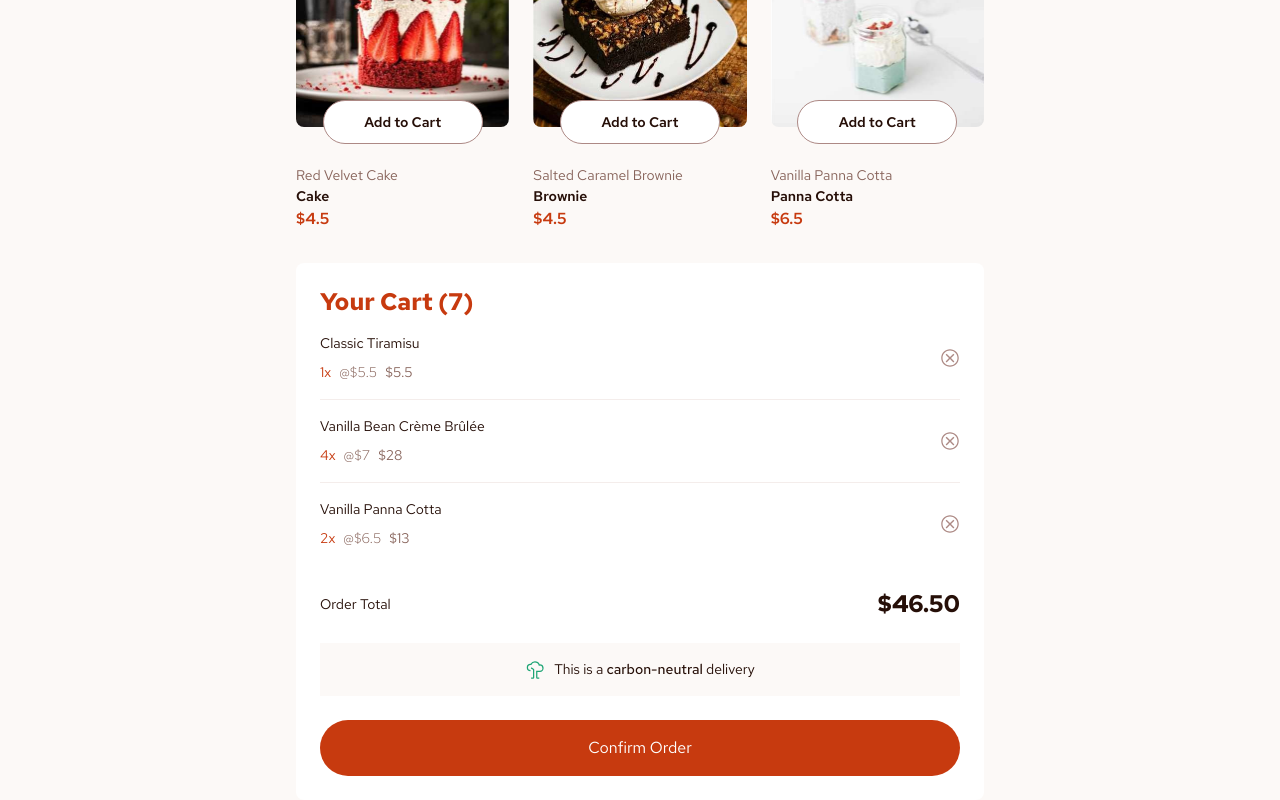
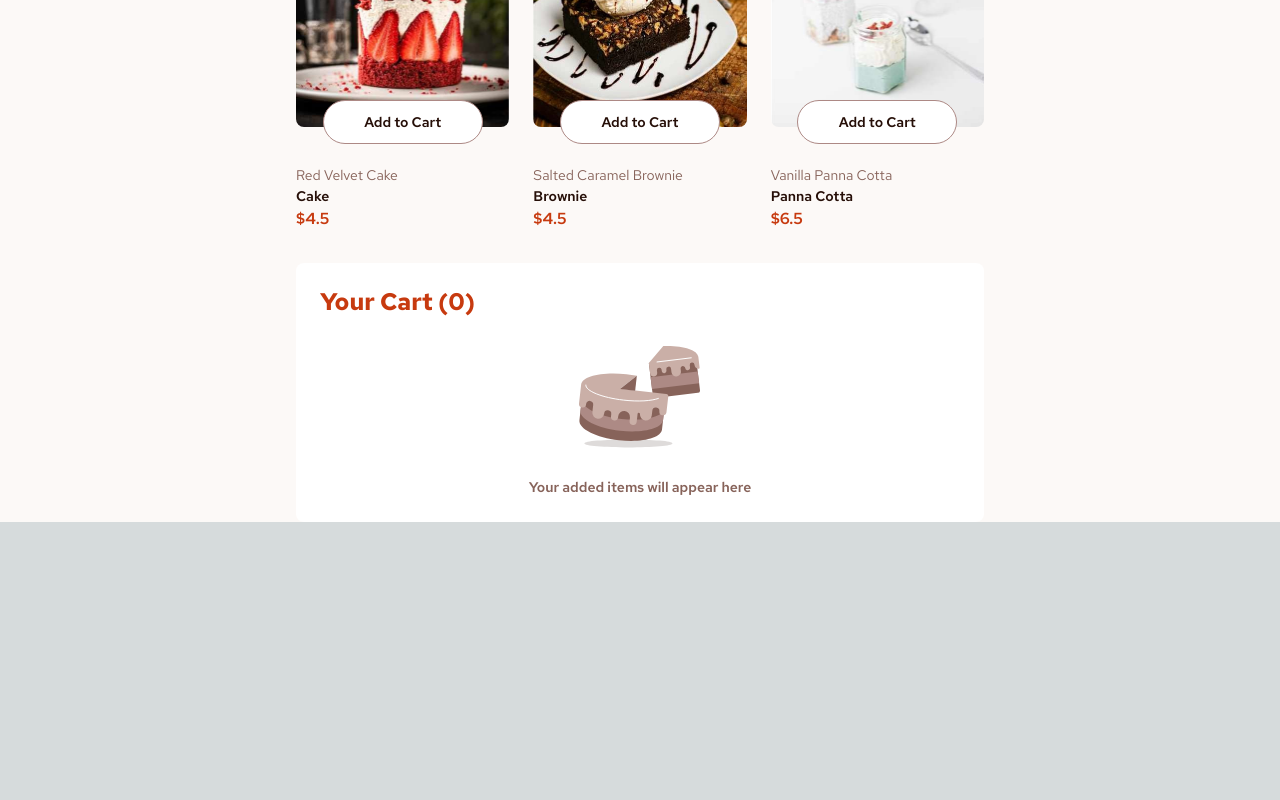
Before and after one commit to shaversj/product-list-with-cart-main, a Next.js app: page / in a window 1280 px wide. Shown: the part 968-1768 px from the top of the page. After the commit the page ends 1490 px from the top, so only its background shows below. Built offline with nearby package versions, Linux system fonts and the light colour scheme.

Commit message:
Integrate Cart with reducer

```diff
--- a/src/app/page.tsx
+++ b/src/app/page.tsx
@@ -6,6 +6,13 @@ import useCart from "@/hooks/useCart";
 
 export default function Home() {
   const { cart, dispatch } = useCart({ initialCart: { products: [] } });
+  const cartTotal = cart.products.reduce((acc, item) => acc + item.price * item.quantity!, 0);
+  const numberOfCartItems = cart.products.reduce((acc, item) => acc + item.quantity!, 0);
+
+  let USDollar = new Intl.NumberFormat("en-US", {
+    style: "currency",
+    currency: "USD",
+  });
 
   return (
     <div className={"md:w-[43rem] md:px-0 mx-auto sm:px-6 lg:grid lg:w-[76rem] lg:grid-cols-[65.79%,31.58%] lg:grid-rows-2 lg:gap-x-8"}>
@@ -20,17 +27,26 @@ export default function Home() {
       </section>
 
       <section className={"mt-[2rem] rounded-lg bg-white p-6 lg:col-start-2 lg:row-start-1 lg:row-end-1 lg:mt-[5.5rem]"}>
-        <h2 className={"text-[1.5rem] font-bold leading-[125%] text-red"}>Your Cart (7)</h2>
+        <h2 className={"text-[1.5rem] font-bold leading-[125%] text-red"}>Your Cart ({numberOfCartItems})</h2>
 
+        {cart.products.length === 0 ? (
+          <>
+            <div className={"flex flex-col items-center justify-center pt-4"}>
+              <img src={"/assets/images/illustration-empty-cart.svg"} alt={"Empty Cart"} className={"h-[8rem] w-[8rem]"} />
+              <span className={"inline-block pt-4 text-[0.875rem] font-semibold text-rose-500"}>Your added items will appear here</span>
+            </div>
+          </>
+        ) : (
+          <>
             <div className={"divide-y divide-rose-100"}>
-          {cartItems.map((item, idx) => (
+              {cart.products?.map((item, idx) => (
                 <div key={item.name + idx} className={"flex items-center pb-4 pt-4"}>
                   <div>
-                <h3 className={"text-[0.875rem] leading-[150%] text-rose-900"}>{item.name}</h3>
+                    <h3 className={"text-[0.875rem] font-semibold leading-[150%] text-rose-900"}>{item.name}</h3>
                     <div className={"flex gap-x-[.5rem] pt-[.5rem]"}>
-                  <span className={"text-[0.875rem] leading-[150%] text-red"}>{item.quantity}x</span>
+                      <span className={"text-[0.875rem] leading-[150%] text-red"}>{item.quantity}x &nbsp;</span>
                       <span className={"text-[0.875rem] font-light leading-[150%] text-rose-500"}>@${item.price}</span>
-                  <span className={"text-[0.875rem] leading-[150%] text-rose-500"}>${item.quantity * item.price}</span>
+                      <span className={"text-[0.875rem] font-semibold leading-[150%] text-rose-500"}>${item.quantity! * item.price}</span>
                     </div>
                   </div>
 
@@ -52,7 +68,7 @@ export default function Home() {
 
             <div className={"flex items-center pt-6"}>
               <span className={"block text-[0.875rem] leading-[150%] text-rose-900"}>Order Total</span>
-          <span className={"ml-auto text-[1.5rem] font-bold leading-[125%] text-rose-900"}>$46.50</span>
+              <span className={"ml-auto text-[1.5rem] font-bold leading-[125%] text-rose-900"}>{cart ? USDollar.format(cartTotal) : 0}</span>
             </div>
 
             <div className={"pt-6"}>
@@ -78,6 +94,8 @@ export default function Home() {
                 <span className={"text-[1rem] leading-[150%]"}>Confirm Order</span>
               </button>
             </div>
+          </>
+        )}
       </section>
     </div>
   );
```
Lines whose indentation alone changed are shown as unchanged.
